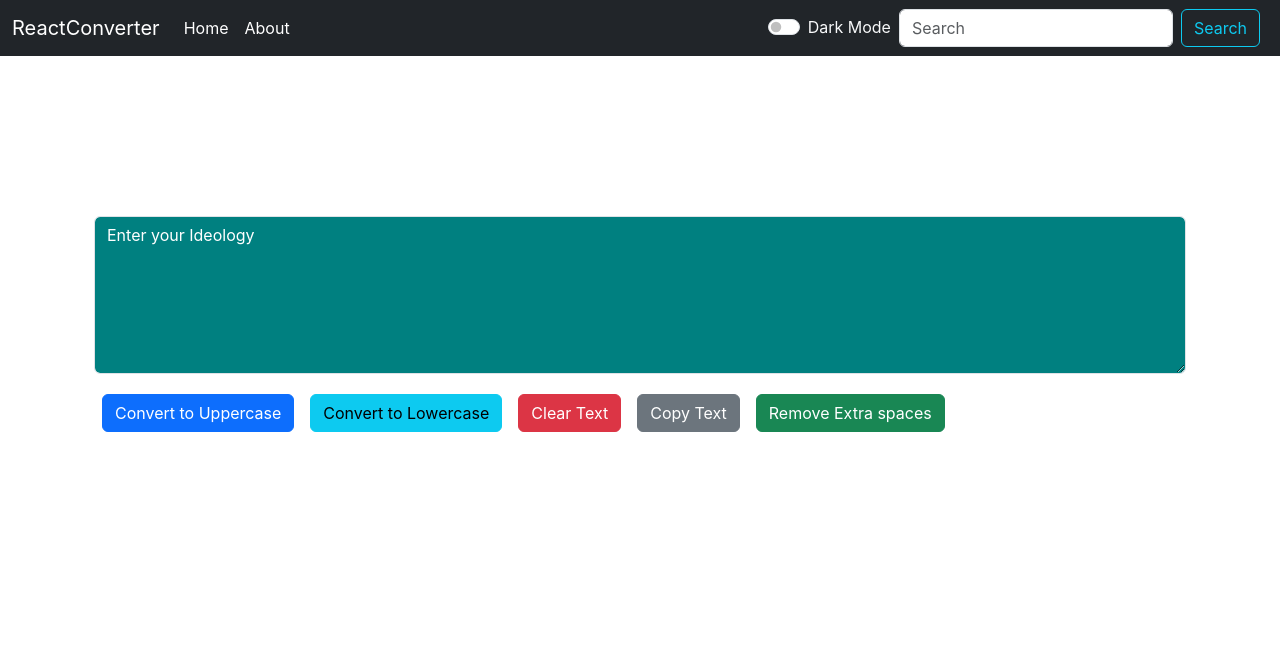
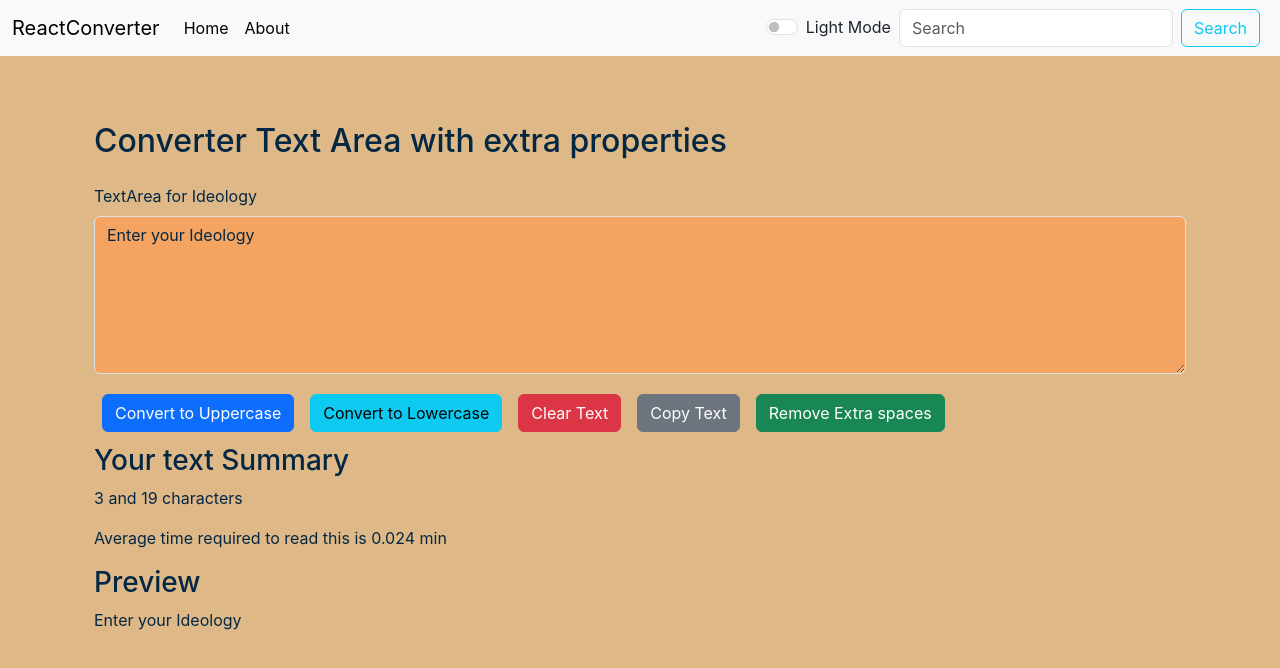
Before and after one commit to RajatRajSharma/ReactConverter, a React (Create React App) app: page / in a window 1280 px wide. Shown: the top 668 px of the page. Built offline with nearby package versions, Linux system fonts and the light colour scheme.

Commit message:
Default background color given

```diff
--- a/package.json
+++ b/package.json
@@ -1,4 +1,5 @@
 {
+  "homepage": "https://rajatrajsharma.github.io/ReactConverter.github.io",
   "name": "create-tools",
   "version": "0.1.0",
   "private": true,
@@ -14,6 +15,8 @@
     "web-vitals": "^2.1.4"
   },
   "scripts": {
+    "predeploy": "npm run build",
+    "deploy": "gh-pages -d build",
     "start": "react-scripts start",
     "build": "react-scripts build",
     "test": "react-scripts test",
--- a/src/App.js
+++ b/src/App.js
@@ -11,8 +11,8 @@ import {
 } from "react-router-dom";
 
 function App() {
-  const [mode, setMode] = useState('dark');  // State varible mode given default dark mode
-  const [modeBtntext , setModeBtnText] = useState('Dark Mode');
+  const [mode, setMode] = useState('light');  // State varible mode given default dark mode
+  const [modeBtntext , setModeBtnText] = useState('Light Mode');
   const [alert, setAlert] = useState(null);  // Making object of alert
 
   const showAlert = (message, type) =>{     // showAlert is a function
@@ -34,7 +34,7 @@ function App() {
     }else if(mode === 'dark'){
       setMode('light');
       setModeBtnText('Light Mode');
-      document.body.style.backgroundColor = "	#DEB887";
+      document.body.style.backgroundColor = "#DEB887";
       showAlert("Light mode has been enabled","danger");
       //document.title = "ReactBasic -Light Home";  // Website Title change
     }
@@ -46,10 +46,9 @@ function App() {
     <Alert alert={alert} />
     <div className="container my-3">
       <Routes>
-      {/* /users --> element 1
-          /users/home --> element 2 */}
             <Route exact path="/about" element={ <About mode={mode} toggleMode={toggleMode} modeBtntext={modeBtntext}/> }></Route>
             <Route exact path="/" element={ <TextForm showAlert={showAlert} heading="Converter Text Area with extra properties" mode={mode}/> }></Route>
+            {/* <TextForm showAlert={showAlert} heading="Converter Text Area with extra properties" mode={mode}/> */}
       </Routes>
     </div>
     </Router>
--- a/src/Components/Navbar.js
+++ b/src/Components/Navbar.js
@@ -7,7 +7,8 @@ export default function Navbar(props) {
   return (
 <nav className ={`navbar navbar-expand-lg bg-${props.mode} navbar-${props.mode}`}>
   <div className ="container-fluid">
-    <a className ="navbar-brand" href="/">{props.title}</a>
+    <Link className ="navbar-brand" to="/">{props.title}</Link>
+    {/* <a className ="navbar-brand" href="#">{props.title}</a>  */}
     <button className ="navbar-toggler" type="button" data-bs-toggle="collapse" data-bs-target="#navbarSupportedContent" aria-controls="navbarSupportedContent" aria-expanded="false" aria-label="Toggle navigation">
       <span className ="navbar-toggler-icon"></span>
     </button>
@@ -15,11 +16,10 @@ export default function Navbar(props) {
       <ul className ="navbar-nav me-auto mb-2 mb-lg-0">
         <li className ="nav-item">
           <Link className ="nav-link active" aria-current="page" to="/">Home</Link>
-          {/* <a className ="nav-link active" aria-current="page" href="/">Home</a> */}
+          {/* <a className ="nav-link active" aria-current="page" href="#">Home</a>  */}
         </li>
         <li className ="nav-item">
           <Link className ="nav-link active" aria-current="page" to="/about">{props.aboutText}</Link>
-          {/* <a className ="nav-link active" aria-current="page" href="/">{props.aboutText}</a>  */}
         </li>
       </ul>
       {/* Switch for mode change */}
--- a/src/Components/TextForm.js
+++ b/src/Components/TextForm.js
@@ -1,6 +1,7 @@
 // rfc     React function based component
 import React, {useState} from 'react'
-// We imported "useState" hook from react
+
+document.body.style.backgroundColor = "#DEB887";  // >>> Default color added <<<
 
 export default function TextForm(props) {
     const handleUpClick = ()=>{             // UpperCase function
@@ -64,7 +65,7 @@ export default function TextForm(props) {
         </form>
     </div>
     <div className="container my-2" style={{color: props.mode==='dark'?'white':'#042743'}}>
-            {/* */}
+
       <h3>Your text Summary</h3>
       <p>{text.split(" ").filter((element)=>{return element.length!==0}).length} and {text.length} characters</p>
         {/* this text.split is given a .filter such that this will invoke when the condition of filter is followed */}
```
Also changed, not shown: 1 other file (tests, documents, lock files or other folders).
